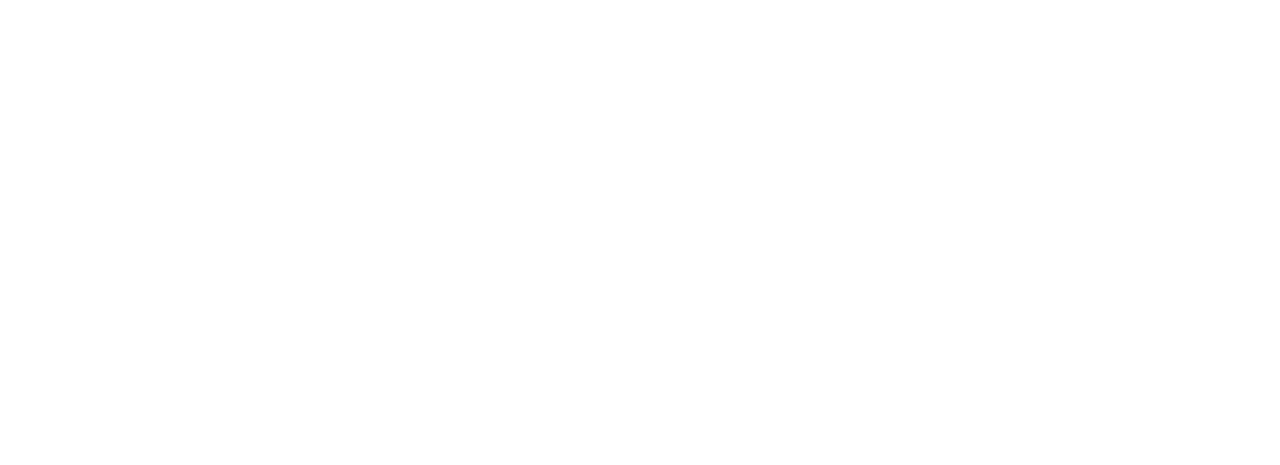
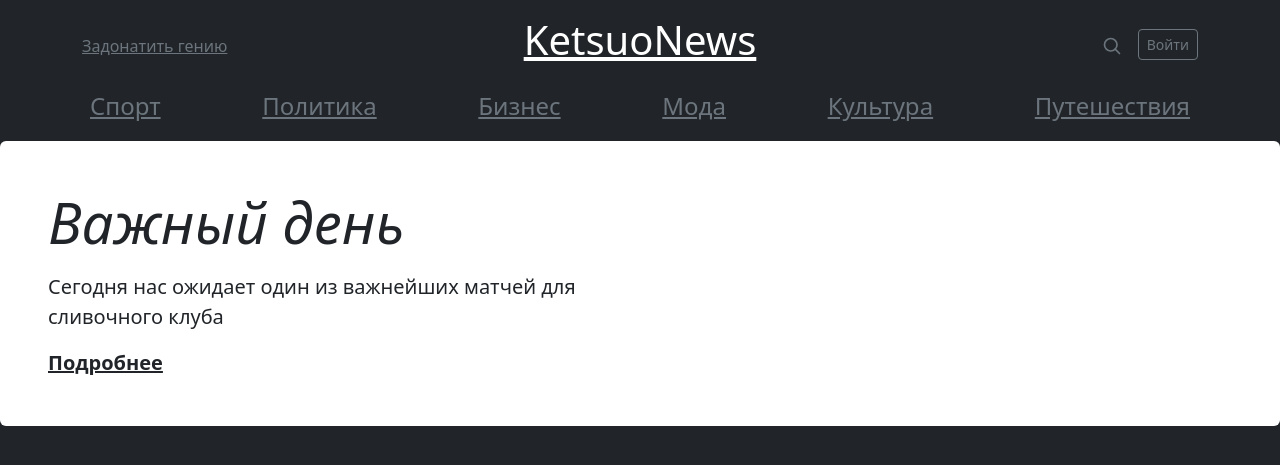
Before and after one commit to ketsuog0d/newsproject, a Django app: page / in a window 1280 px wide. Before the commit the part shown is empty. Shown: the top 465 px of the page. Run offline with Django 5.2, Linux system fonts and the light colour scheme; data comes from the database, SQL or seed files in the repository; both versions use the stored data as it was after the commit.

Commit message:
newsproject

```diff
--- a/index/templates/category.html
+++ b/index/templates/category.html
@@ -1,4 +1,5 @@
 <!DOCTYPE html>
+<link rel="stylesheet" href="https://cdn.jsdelivr.net/npm/bootstrap@5.3.3/dist/css/bootstrap.min.css">
 <html lang="ru">
 <head>
     <meta charset="UTF-8">
--- a/index/templates/home.html
+++ b/index/templates/home.html
@@ -1,13 +1,46 @@
 <!DOCTYPE html>
+<link rel="stylesheet" href="https://cdn.jsdelivr.net/npm/bootstrap@5.3.3/dist/css/bootstrap.min.css">
 <html lang="ru">
 <head>
     <meta charset="UTF-8">
-    <title>Главная</title>
+    <title>Главная новостная</title>
 </head>
-<body>
-{% for n in news %}
-<p>{{ news.news_title }}</p>
-<br>
-{% endfor %}
+<body class="bg bg-dark">
+<div class="container">
+  <header class="blog-header py-3 bg-dark text-white">
+    <div class="row flex-nowrap justify-content-between align-items-center">
+      <div class="col-4 pt-1">
+        <a class="link-secondary" href="#">Задонатить гению</a>
+      </div>
+      <div class="col-4 text-center">
+        <h1><a class="blog-header-logo text-white" href="/">KetsuoNews</a></h1>
+      </div>
+      <div class="col-4 d-flex justify-content-end align-items-center">
+        <a class="link-secondary" href="#" aria-label="Search">
+          <svg xmlns="http://www.w3.org/2000/svg" width="20" height="20" fill="none" stroke="currentColor" stroke-linecap="round" stroke-linejoin="round" stroke-width="2" class="mx-3" role="img" viewBox="0 0 24 24"><title>Поиск</title><circle cx="10.5" cy="10.5" r="7.5"></circle><path d="M21 21l-5.2-5.2"></path></svg>
+        </a>
+        <a class="btn btn-sm btn-outline-secondary" href="#">Войти</a>
+      </div>
+    </div>
+  </header>
+
+  <div class="nav-scroller py-1 mb-2">
+    <nav class="nav d-flex justify-content-between">
+      <h4><a class="p-2 link-secondary" href="#">Спорт</a></h4>
+      <h4><a class="p-2 link-secondary" href="#">Политика</a></h4>
+      <h4><a class="p-2 link-secondary" href="#">Бизнес</a></h4>
+      <h4><a class="p-2 link-secondary" href="#">Мода</a></h4>
+      <h4><a class="p-2 link-secondary" href="#">Культура</a></h4>
+      <h4><a class="p-2 link-secondary" href="#">Путешествия</a></h4>
+    </nav>
+  </div>
+</div>
+<div class="p-4 p-md-5 mb-4 text-dark rounded bg-white">
+    <div class="col-md-6 px-0">
+      <h1 class="display-4 fst-italic">Важный день</h1>
+      <p class="lead my-3">Сегодня нас ожидает один из важнейших матчей для сливочного клуба</p>
+      <p class="lead mb-0"><a href="#" class="text-dark fw-bold">Подробнее</a></p>
+    </div>
+  </div>
 </body>
 </html>
--- a/index/templates/news.html
+++ b/index/templates/news.html
@@ -1,4 +1,5 @@
 <!DOCTYPE html>
+<link rel="stylesheet" href="https://cdn.jsdelivr.net/npm/bootstrap@5.3.3/dist/css/bootstrap.min.css">
 <html lang="ru">
 <head>
     <meta charset="UTF-8">
@@ -11,6 +12,6 @@
 <br>
 <h3>Дата обновления: {{ news.update_data }}</h3>
 <br>
-<a href="/category/{{ n.news_category.id }}"><h3>{{ news.news_category }}</h3></a>
+<a href="/category/{{ news.news_category.id }}"><h3>{{ news.news_category }}</h3></a>
 </body>
 </html>
```
Also changed, not shown: db.sqlite3.
